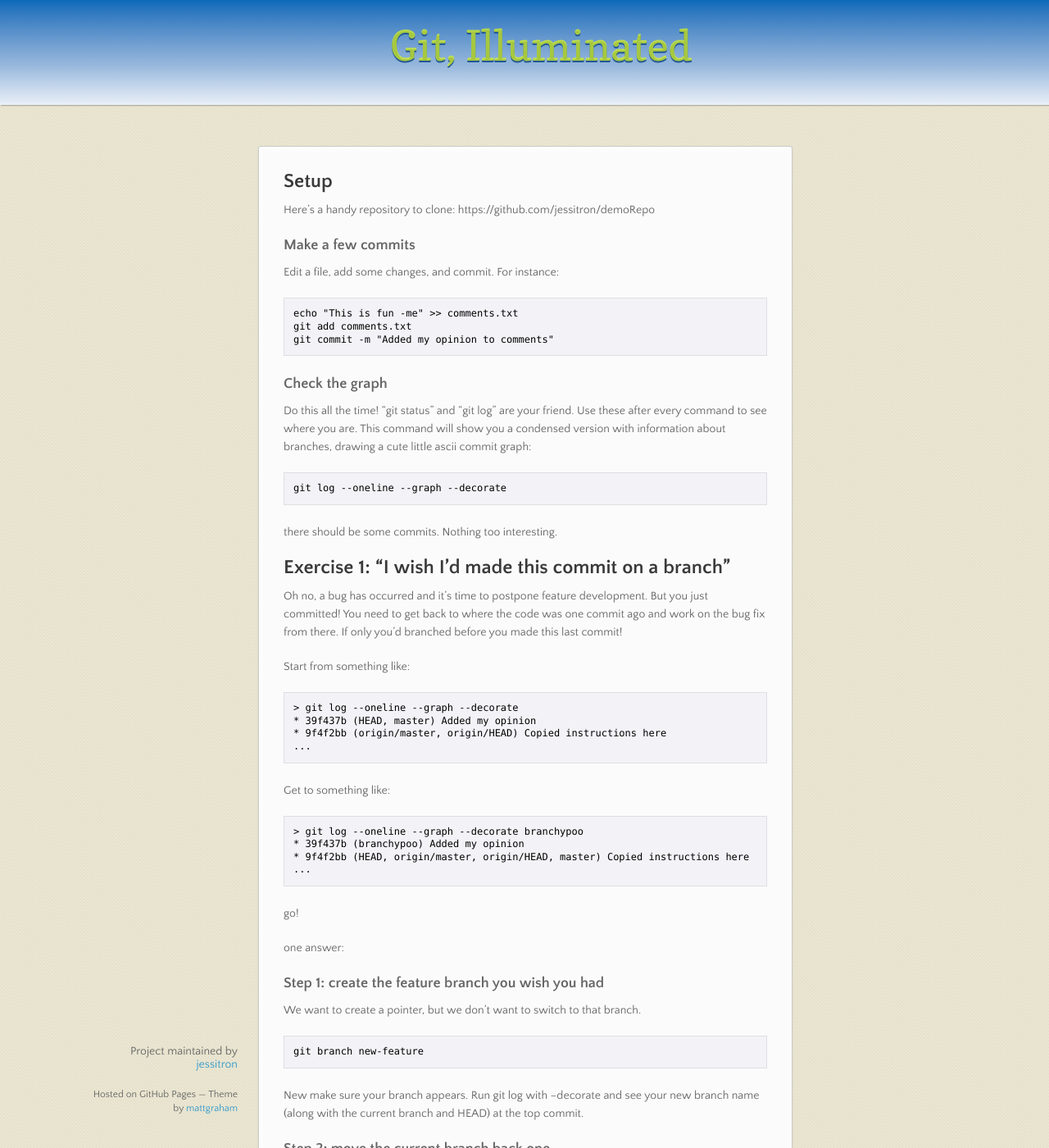
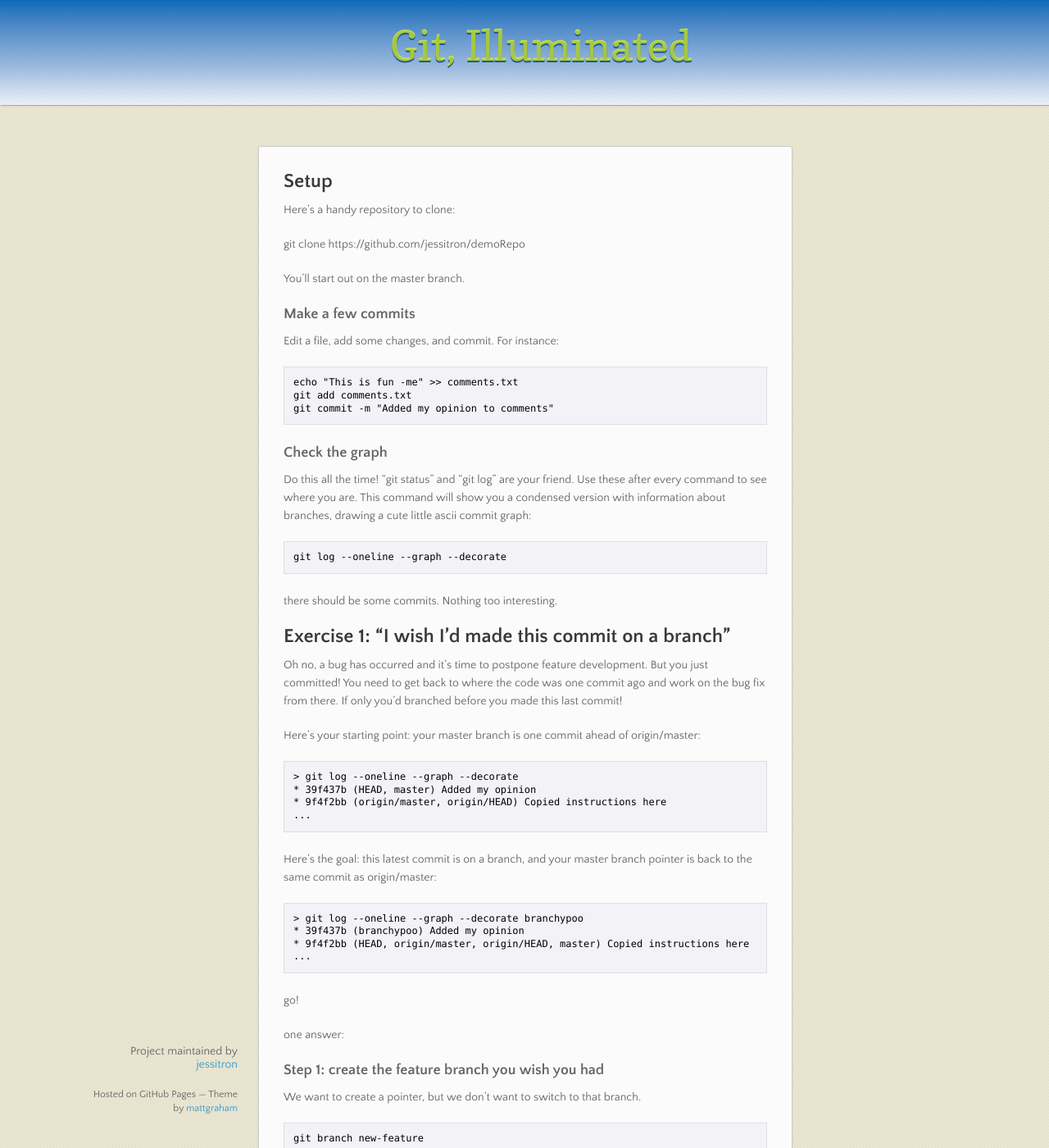
Before and after one commit to jessitron/git-happens, a Jekyll site: the page built from exercises/moveToBranch.md, in a window 1280 px wide and 1400 px high. Shown: the whole window at 82% size. Built offline with Jekyll 4.4.1, drawn with Linux system fonts in a browser that asks for light colours; nearby versions of some CDN libraries; some of the changed text lies outside the part shown.

Commit message:
Clarified instructions for first exercise

```diff
--- a/exercises/moveToBranch.md
+++ b/exercises/moveToBranch.md
@@ -4,7 +4,11 @@ layout: illuminated
 
 ## Setup
 
-Here's a handy repository to clone: https://github.com/jessitron/demoRepo
+Here's a handy repository to clone:
+
+   git clone https://github.com/jessitron/demoRepo
+
+You'll start out on the master branch.
 
 ### Make a few commits
 Edit a file, add some changes, and commit. For instance:
@@ -32,20 +36,21 @@ You need to get back to where the code was one commit ago and work on the
 bug fix from there. If only you'd branched before you made this last
 commit!
 
-Start from something like:
+Here's your starting point: your master branch is one commit ahead of
+origin/master:
 
     > git log --oneline --graph --decorate
     * 39f437b (HEAD, master) Added my opinion
     * 9f4f2bb (origin/master, origin/HEAD) Copied instructions here
     ...
 
-Get to something like:
+Here's the goal: this latest commit is on a branch, and your master
+branch pointer is back to the same commit as origin/master:
 
     > git log --oneline --graph --decorate branchypoo
     * 39f437b (branchypoo) Added my opinion
     * 9f4f2bb (HEAD, origin/master, origin/HEAD, master) Copied instructions here
     ...
-
 
 go!
 
@@ -103,9 +108,7 @@ if that's the last commit you want to keep, great.
 ## Variation B
 "I want master to match what's on origin"
 
-(no, we haven't covered this, but a lot of you probably have this
-question)
-I do this a lot. Branch to save current work, and then:
+I do this a lot. Commit and branch to save current work, and then:
 
     git reset --hard origin/master
 
```
